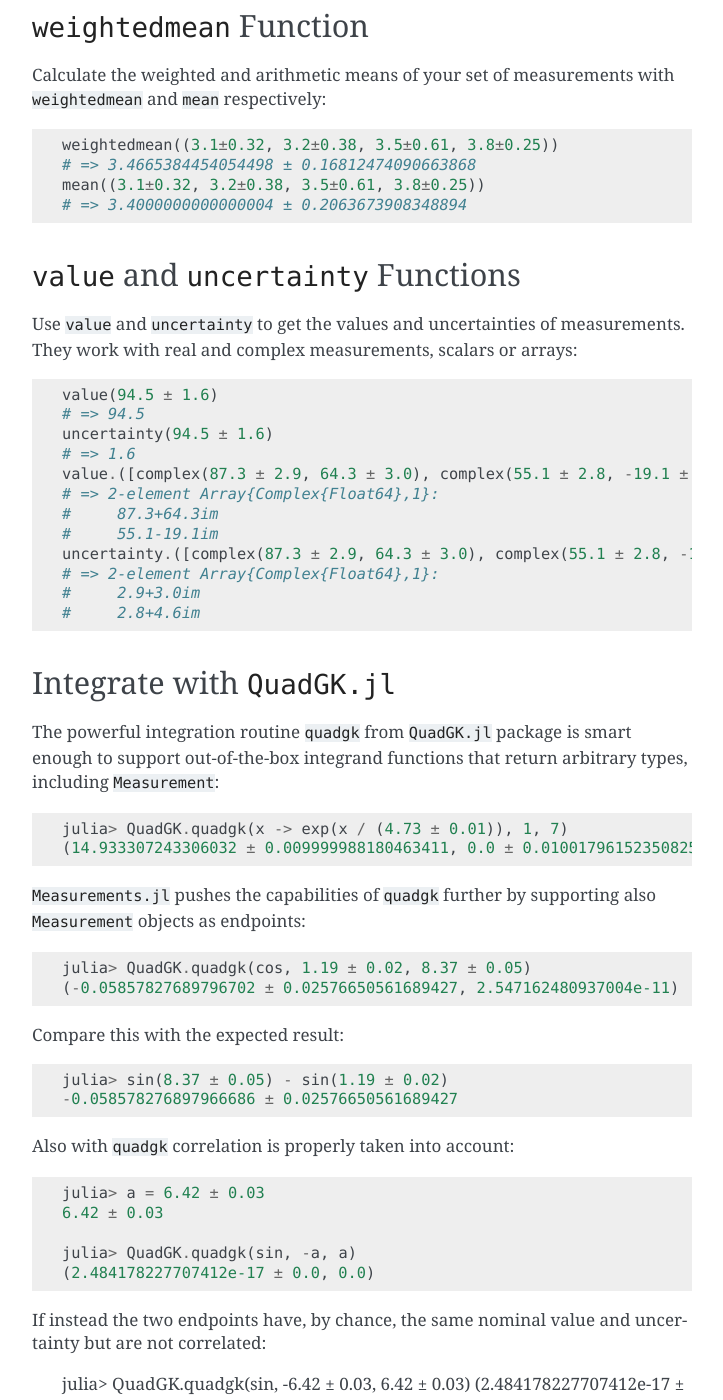
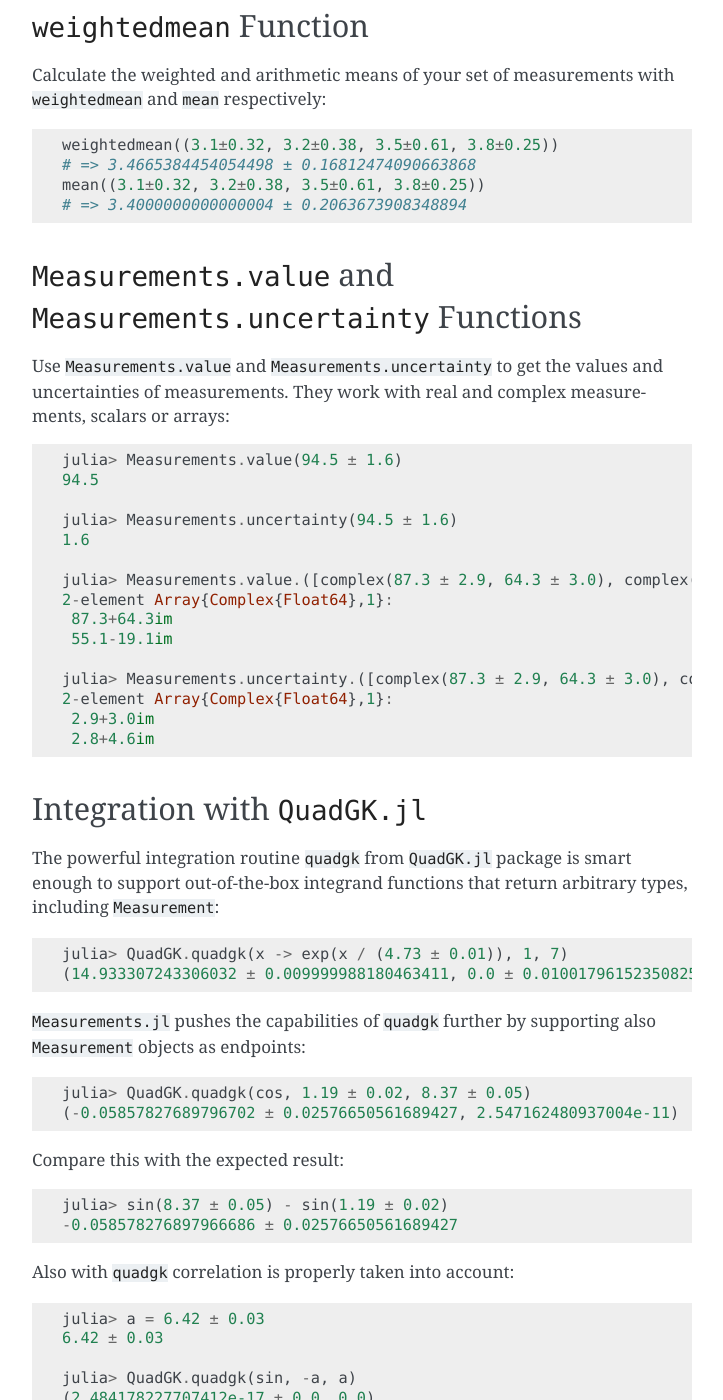
Before and after one commit to JuliaPhysics/Measurements.jl, a Sphinx documentation site: the page built from docs/examples.rst, in a window 1280 px wide and 1400 px high, scrolled down 8543 px. Shown: the whole window, without its empty margins (388-1111 px from the left). Built offline with Sphinx 7.4.7, drawn with Linux system fonts in a browser that asks for light colours; some of the changed text lies outside the part shown.

Commit message:
Do not export value and uncertainty

```diff
--- a/docs/examples.rst
+++ b/docs/examples.rst
@@ -459,29 +459,33 @@ Calculate the weighted and arithmetic means of your set of measurements with
     mean((3.1±0.32, 3.2±0.38, 3.5±0.61, 3.8±0.25))
     # => 3.4000000000000004 ± 0.2063673908348894
 
-``value`` and ``uncertainty`` Functions
-~~~~~~~~~~~~~~~~~~~~~~~~~~~~~~~~~~~~~~~
+``Measurements.value`` and ``Measurements.uncertainty`` Functions
+~~~~~~~~~~~~~~~~~~~~~~~~~~~~~~~~~~~~~~~~~~~~~~~~~~~~~~~~~~~~~~~~~
 
-Use ``value`` and ``uncertainty`` to get the values and uncertainties of
-measurements.  They work with real and complex measurements, scalars or arrays:
+Use ``Measurements.value`` and ``Measurements.uncertainty`` to get the values
+and uncertainties of measurements.  They work with real and complex
+measurements, scalars or arrays:
 
 .. code-block:: julia
 
-    value(94.5 ± 1.6)
-    # => 94.5
-    uncertainty(94.5 ± 1.6)
-    # => 1.6
-    value.([complex(87.3 ± 2.9, 64.3 ± 3.0), complex(55.1 ± 2.8, -19.1 ± 4.6)])
-    # => 2-element Array{Complex{Float64},1}:
-    #     87.3+64.3im
-    #     55.1-19.1im
-    uncertainty.([complex(87.3 ± 2.9, 64.3 ± 3.0), complex(55.1 ± 2.8, -19.1 ± 4.6)])
-    # => 2-element Array{Complex{Float64},1}:
-    #     2.9+3.0im
-    #     2.8+4.6im
+   julia> Measurements.value(94.5 ± 1.6)
+   94.5
 
-Integrate with ``QuadGK.jl``
-~~~~~~~~~~~~~~~~~~~~~~~~~~~~
+   julia> Measurements.uncertainty(94.5 ± 1.6)
+   1.6
+
+   julia> Measurements.value.([complex(87.3 ± 2.9, 64.3 ± 3.0), complex(55.1 ± 2.8, -19.1 ± 4.6)])
+   2-element Array{Complex{Float64},1}:
+    87.3+64.3im
+    55.1-19.1im
+
+   julia> Measurements.uncertainty.([complex(87.3 ± 2.9, 64.3 ± 3.0), complex(55.1 ± 2.8, -19.1 ± 4.6)])
+   2-element Array{Complex{Float64},1}:
+    2.9+3.0im
+    2.8+4.6im
+
+Integration with ``QuadGK.jl``
+~~~~~~~~~~~~~~~~~~~~~~~~~~~~~~
 
 The powerful integration routine ``quadgk`` from ``QuadGK.jl`` package is smart
 enough to support out-of-the-box integrand functions that return arbitrary
@@ -520,6 +524,8 @@ Also with ``quadgk`` correlation is properly taken into account:
 If instead the two endpoints have, by chance, the same nominal value and
 uncertainty but are not correlated:
 
+.. code-block:: julia
+
    julia> QuadGK.quadgk(sin, -6.42 ± 0.03, 6.42 ± 0.03)
    (2.484178227707412e-17 ± 0.005786464233000303, 0.0)
 
```
Also changed, not shown: NEWS.md (+1 -0 lines), docs/usage.rst (+6 -6 lines), 2 other files.
